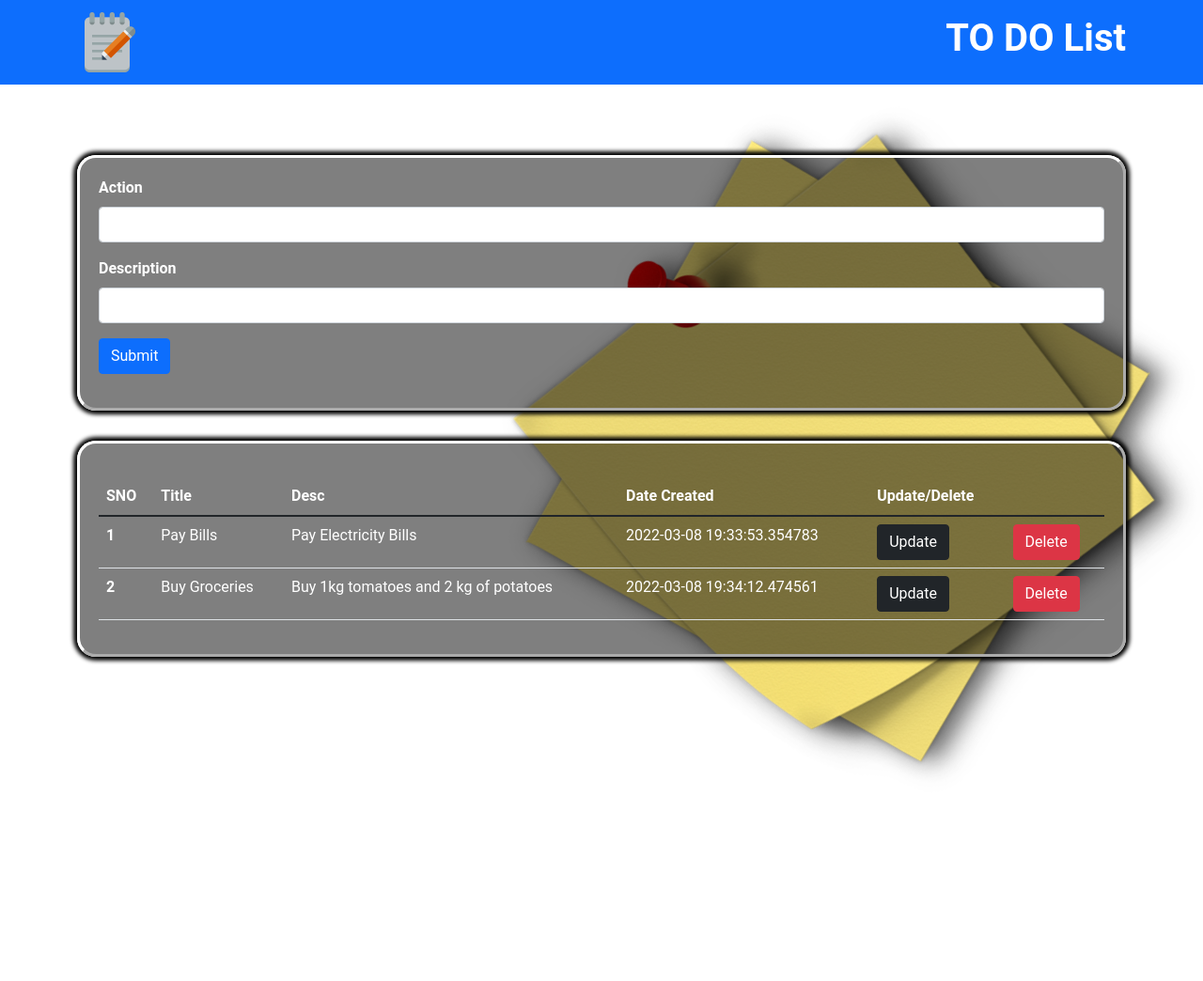
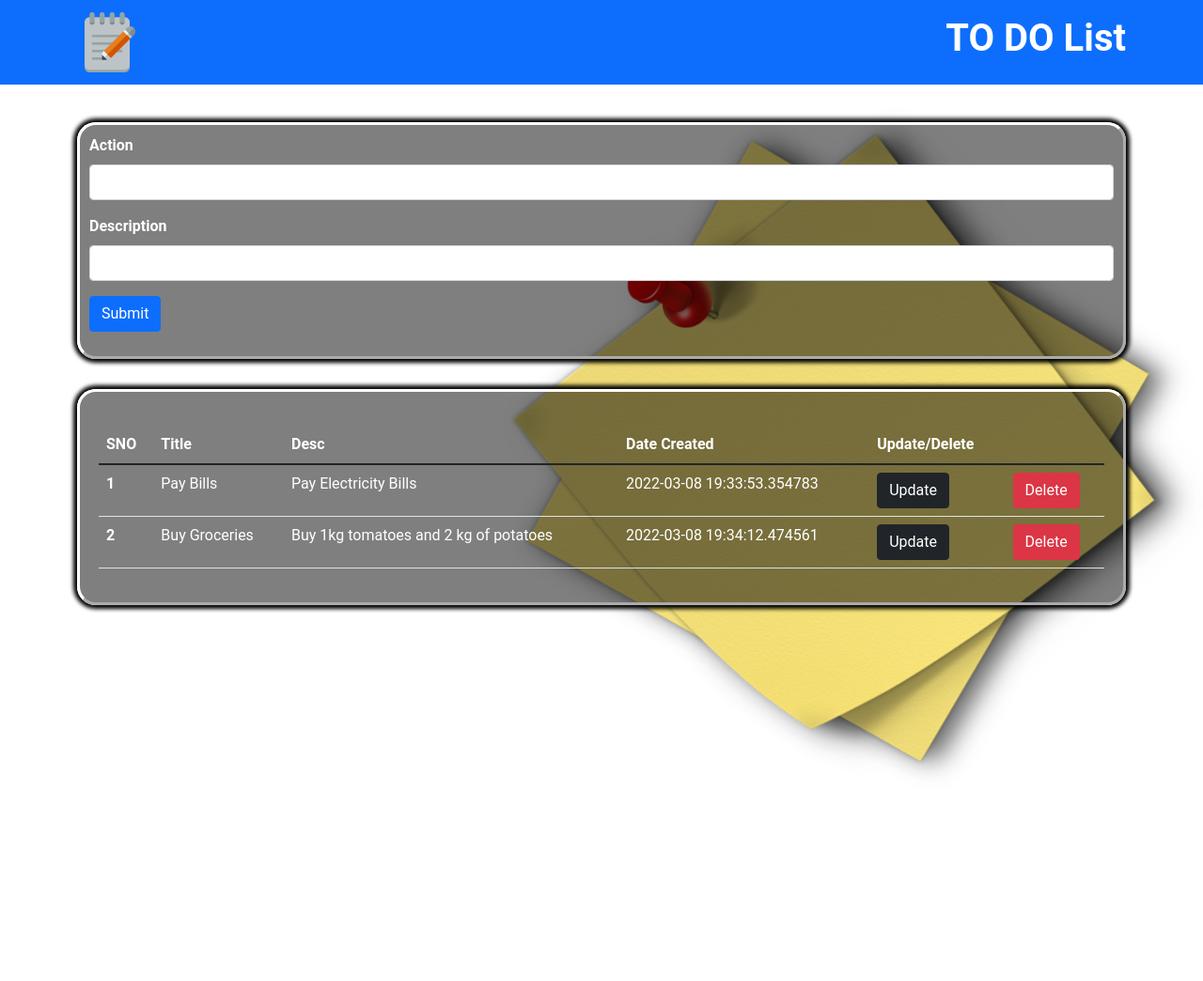
Before and after one commit to Abhijith-Jaideep/Todo_App, a Flask app: page / in a window 1280 px wide; the page is wider, and only the part inside the window is pictured. Shown: that part at 94% size. Run offline with Flask 2, Linux system fonts and the light colour scheme; data comes from the database, SQL or seed files in the repository; both versions use the stored data as it was after the commit.

Commit message:
Final Modifications made

```diff
--- a/static/main.css
+++ b/static/main.css
@@ -5,10 +5,10 @@ body{
 
 .info_entry{
     box-shadow: 0px 0px 4px 4px black;
-    padding: 20px;
+    padding: 10px;
     border-radius: 20px;
     border: 3px outset white;
-    margin-top: 75px;
+    margin-top: 40px;
     background-color: rgba(0,0,0,.5);
     color: #fff;
 }
--- a/templates/index.html
+++ b/templates/index.html
@@ -14,7 +14,7 @@
 <body>
   <nav class="navbar navbar-light bg-primary">
     <div class="container">
-      <a class="navbar-brand" href="#">
+      <a class="navbar-brand" href="/">
         <img src="/static/images/notepad.png" alt="" width="64" height="64">
       </a>
       <h1 style="font-weight: bolder;color: white;">TO DO List</h1>
--- a/templates/update.html
+++ b/templates/update.html
@@ -12,7 +12,7 @@
 
   <nav class="navbar navbar-light bg-primary">
     <div class="container">
-      <a class="navbar-brand" href="#">
+      <a class="navbar-brand" href="/">
         <img src="/static/images/notepad.png" alt="" width="64" height="64">
       </a>
       <h1 style="font-weight: bolder;color: white;">TO DO List</h1>
```
Also changed, not shown: test.db.
